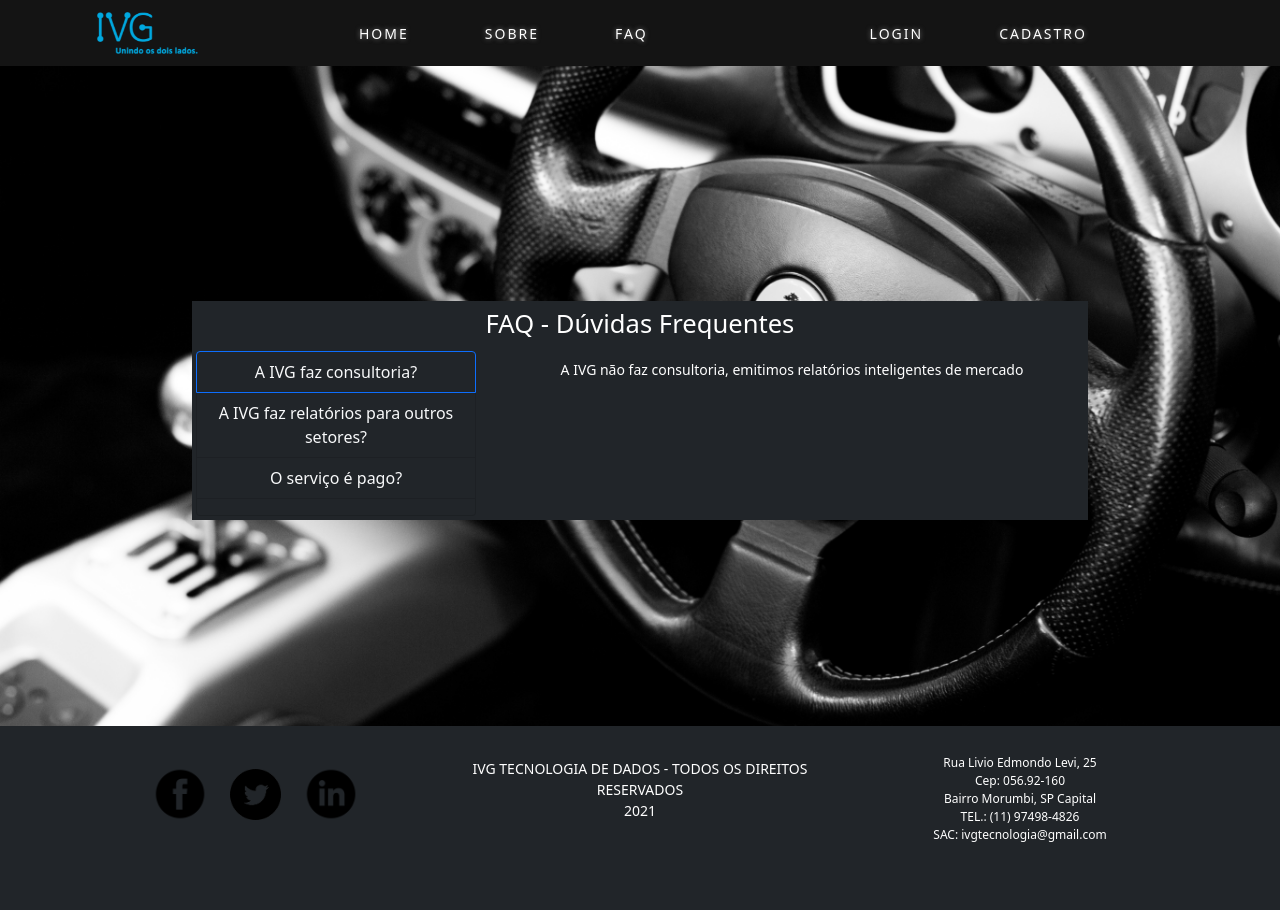
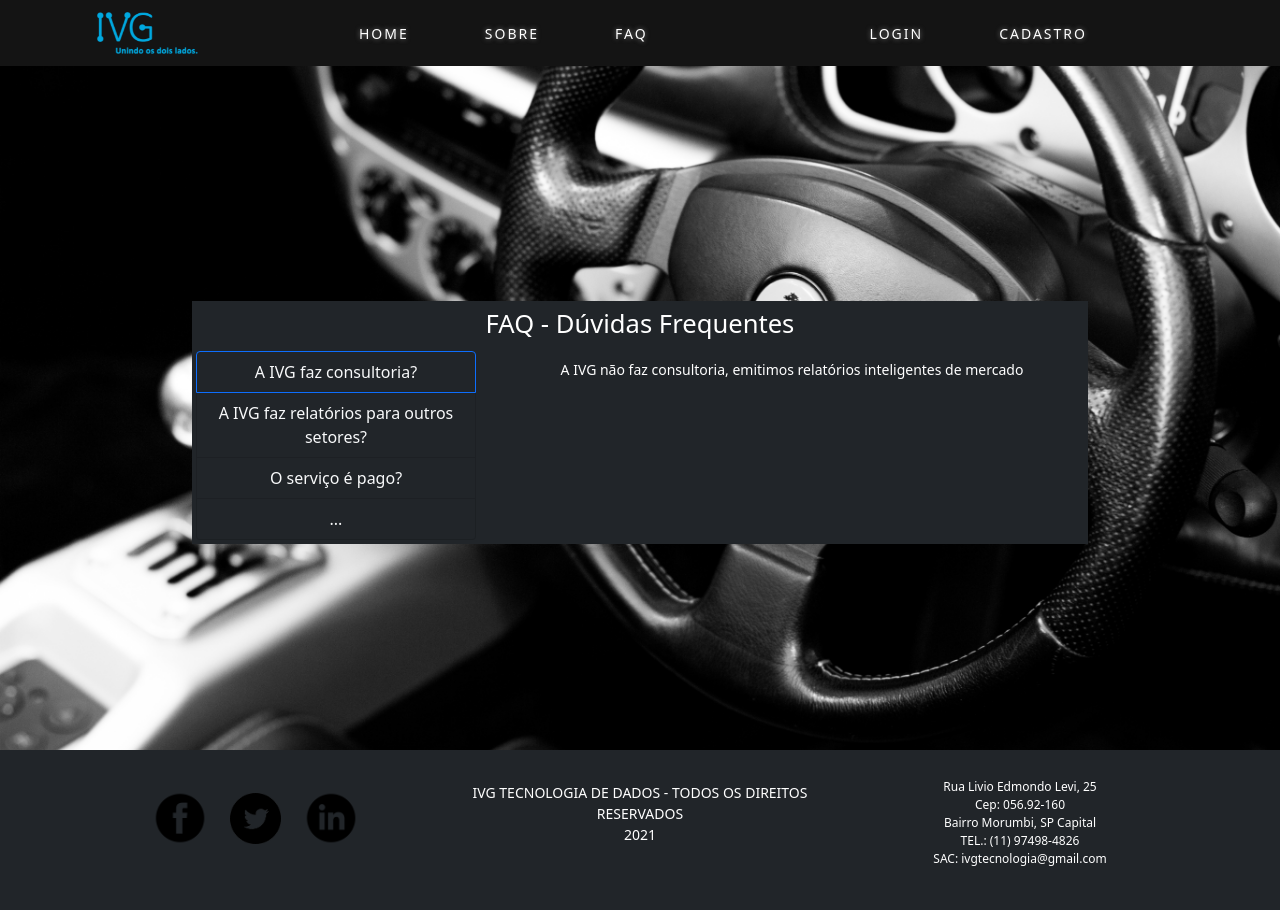
Before and after one commit to Sirmadeira/IVG_SITE_FLASK, a Flask app: page /Faq in a window 1280 px wide. Before the commit the page ends 842 px from the top, so only its background shows below. Run offline with Flask 2, Linux system fonts and the light colour scheme; some libraries are stand-ins or nearby versions.

Commit message:
Update Faq.html

```diff
--- a/FlaskCodePacote/Templates/Faq.html
+++ b/FlaskCodePacote/Templates/Faq.html
@@ -1,14 +1,14 @@
 {% extends "Layout.html" %}
 {% block content %}
 <div class="conteiner-fluid" style="background-image: url(static/imagens/Faq-Background.jpg); background-size: cover; height: auto; margin: -35px auto -50px; padding: 20% 0; width: 100%;">
-	<div class="container bg-dark text-center mx-auto p-1 text-center" style="width: 70%; font-size: 2vw;">FAQ - Dúvidas Frequentes
+	<div class="container bg-dark text-center mx-auto p-1 text-center" style="width: 70%; font-size: 2vw; height: auto;">FAQ - Dúvidas Frequentes
 			<div class="row mt-2">
 		  <div class="col-4">
-		    <div class="list-group" style="font-size: 16px;" id="list-tab" role="tablist">
+		    <div class="list-group" style="font-size: 16px; height: auto;" id="list-tab" role="tablist">
 		      <a class="list-group-item bg-dark text-light list-group-item active" id="list-1-list" data-toggle="list" href="#list-1" role="tab" aria-controls="home">A IVG faz consultoria?</a>
 		      <a class="list-group-item bg-dark text-light list-group-item" id="list-2-list" data-toggle="list" href="#list-2" role="tab" aria-controls="profile">A IVG faz relatórios para outros setores?</a>
 		      <a class="list-group-item bg-dark text-light list-group-item" id="list-3-list" data-toggle="list" href="#list-3" role="tab" aria-controls="messages">O serviço é pago?</a>
-		      <a class="list-group-item bg-dark text-light list-group-item" id="list-4-list" data-toggle="list" href="#list-4" role="tab" aria-controls="settings"></a>
+		      <a class="list-group-item bg-dark text-light list-group-item" id="list-4-list" data-toggle="list" href="#list-4" role="tab" aria-controls="settings">...</a>
 		    </div>
 		  </div>
 		  <div class="col-8">
```
